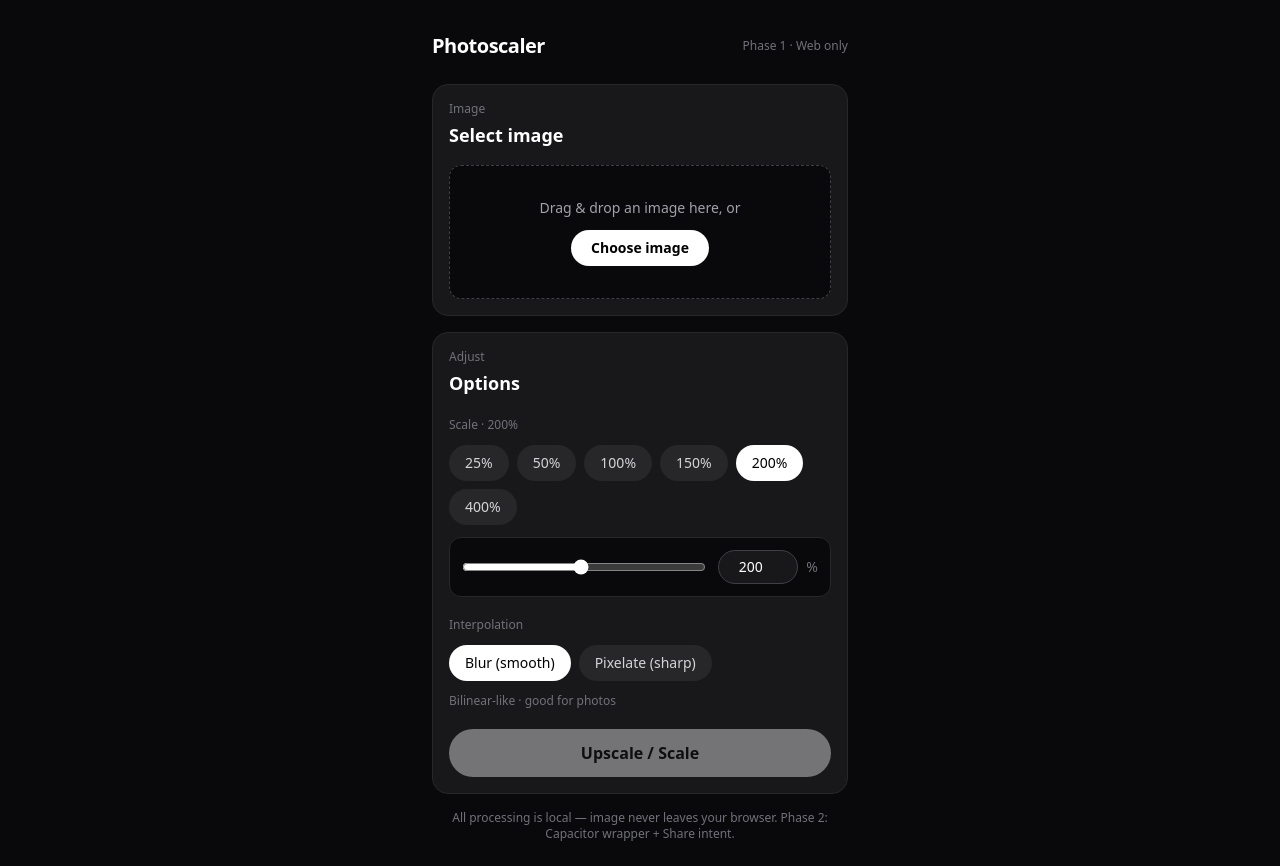
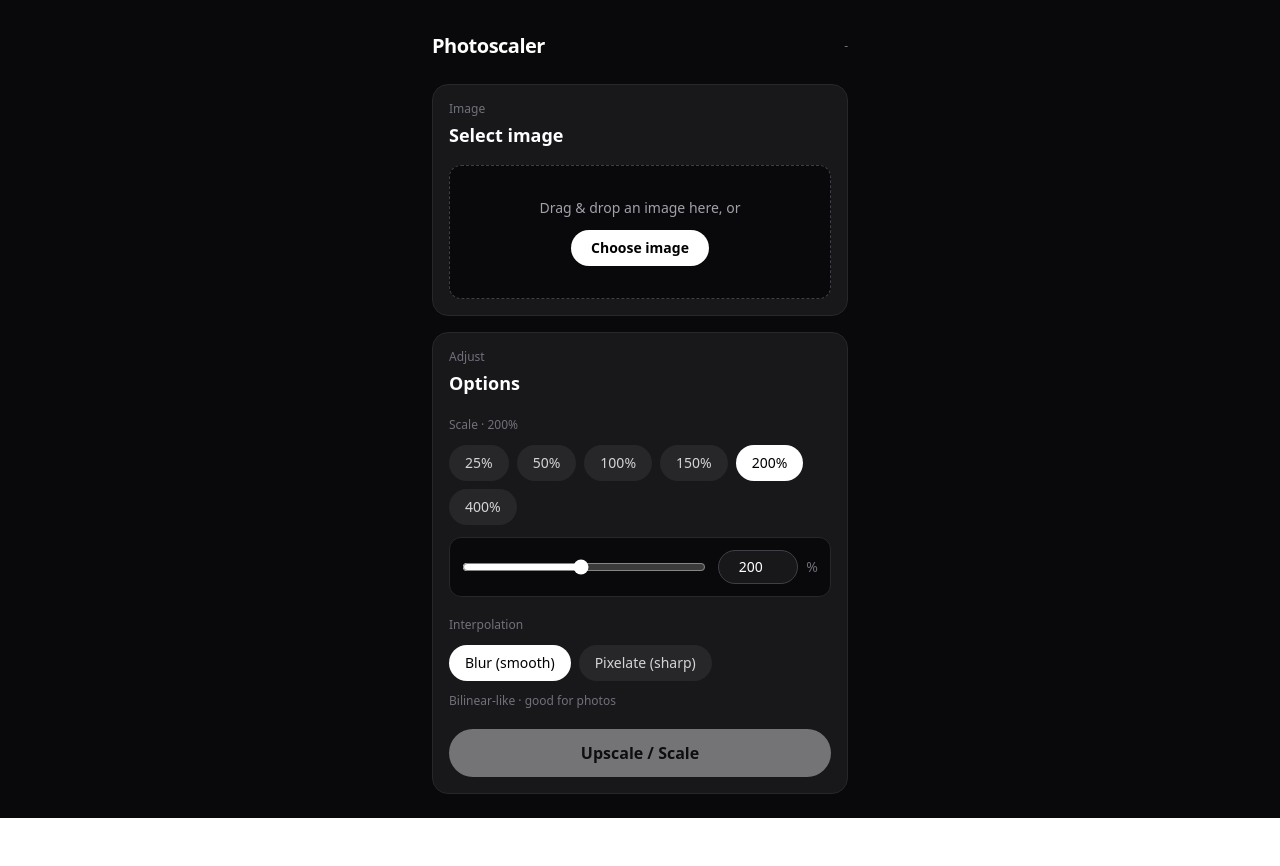
Before and after one commit to avrebarra/photoscaler, a React (Vite) app: page / in a window 1280 px wide. After the commit the page ends 818 px from the top, so only its background shows below. Built offline with nearby package versions, Linux system fonts and the light colour scheme.

Commit message:
refactor: remove dev-facing UI texts
Strip roadmap copy from user-facing UI: header badge Phase 1 -> -
and remove footer Phase 2 paragraph so app reads as product.

Ref: WWVM6K0

```diff
--- a/src/App.tsx
+++ b/src/App.tsx
@@ -176,7 +176,7 @@ export default function App() {
       <div className="mx-auto flex max-w-md flex-col gap-4 px-4 py-6">
         <header className="flex items-center justify-between py-2">
           <h1 className="text-xl font-bold tracking-tight text-white">Photoscaler</h1>
-          <span className="text-xs font-medium text-zinc-500">Phase 1 · Web only</span>
+          <span className="text-xs font-medium text-zinc-500">-</span>
         </header>
 
         {/* hidden measuring img — keeps scaleImage/origSize logic unchanged */}
@@ -232,11 +232,6 @@ export default function App() {
           onScale={handleScale}
           disabled={!src}
         />
-
-        <p className="text-center text-xs text-zinc-500">
-          All processing is local — image never leaves your browser. Phase 2: Capacitor wrapper +
-          Share intent.
-        </p>
       </div>
     </div>
   )
```
